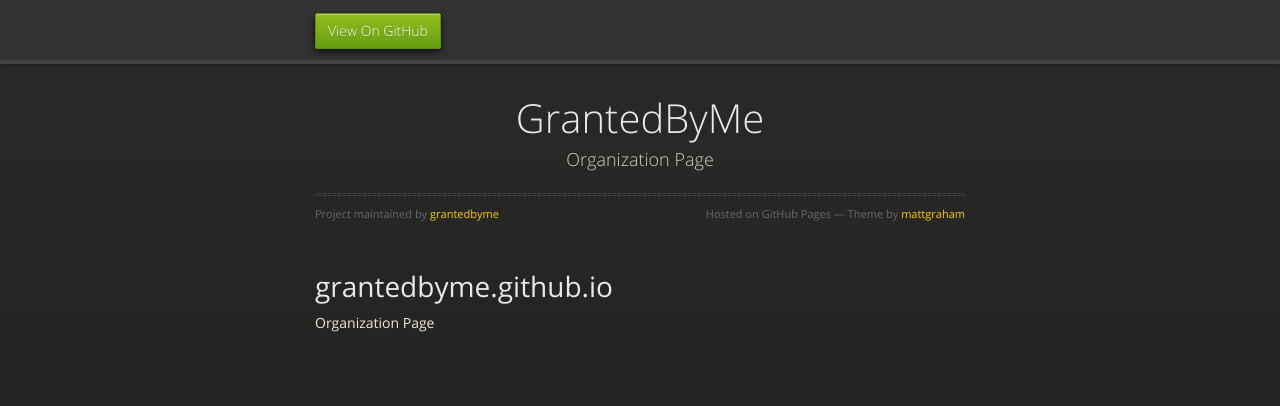
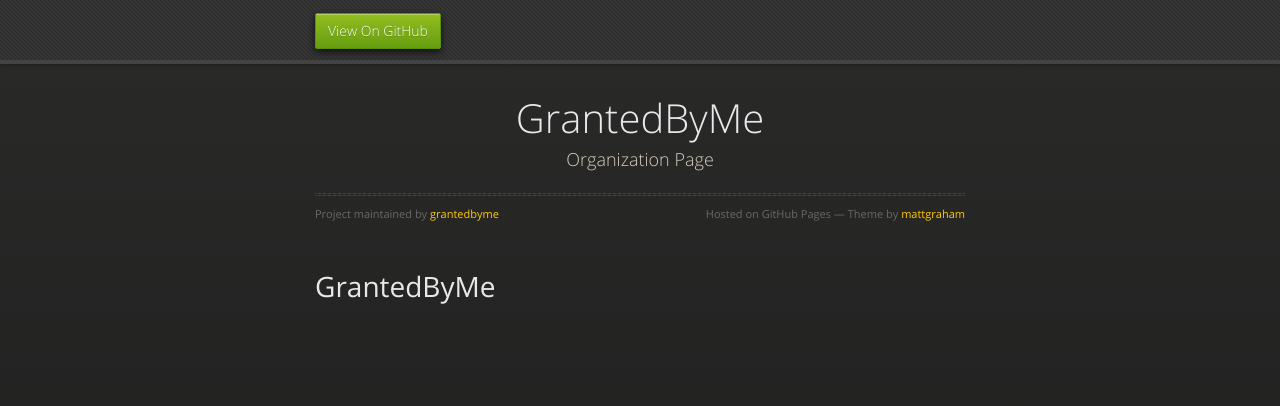
Before and after one commit to grantedbyme/grantedbyme.github.io, a plain HTML site: page index.html in a window 1280 px wide. Drawn offline with nearby package versions, Linux system fonts and the light colour scheme.

Commit message:
Replace master branch with page content via GitHub

```diff
--- a/index.html
+++ b/index.html
@@ -36,9 +36,7 @@
         </div>
 
         <h1>
-<a id="grantedbymegithubio" class="anchor" href="#grantedbymegithubio" aria-hidden="true"><span aria-hidden="true" class="octicon octicon-link"></span></a>grantedbyme.github.io</h1>
-
-<p>Organization Page</p>
+<a id="grantedbyme" class="anchor" href="#grantedbyme" aria-hidden="true"><span aria-hidden="true" class="octicon octicon-link"></span></a>GrantedByMe</h1>
       </section>
 
     </div>
--- a/params.json
+++ b/params.json
@@ -1,6 +1,6 @@
 {
   "name": "GrantedByMe",
   "tagline": "Organization Page",
-  "body": "# grantedbyme.github.io\r\n\r\nOrganization Page\r\n",
+  "body": "# GrantedByMe\r\n\r\n",
   "note": "Don't delete this file! It's used internally to help with page regeneration."
 }
```
